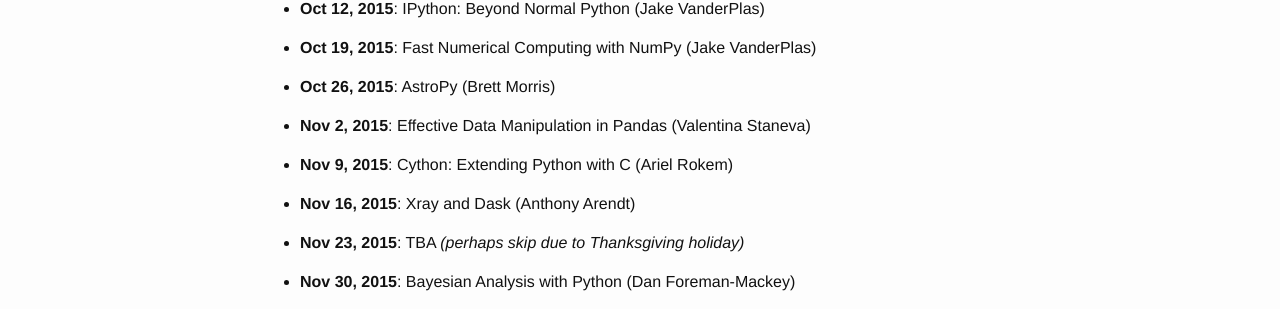
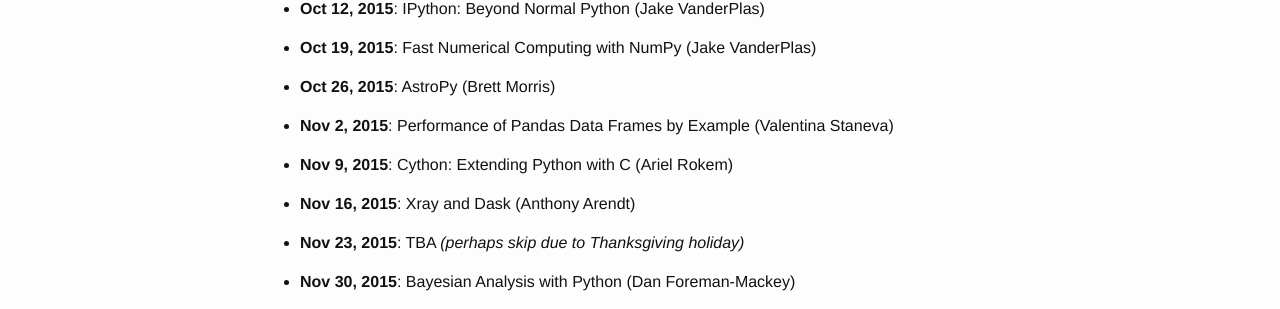
Before and after one commit to uwescience/python-seminar-2015, a Jekyll site: the page built from seminar.md, in a window 1280 px wide. Shown: the part 482-791 px from the top of the page. Built offline with Jekyll 4.4.1, drawn with Linux system fonts in a browser that asks for light colours.

Commit message:
update valentina title

```diff
--- a/seminar.md
+++ b/seminar.md
@@ -24,7 +24,7 @@
 
 - **Oct 26, 2015**: AstroPy (Brett Morris)
 
-- **Nov 2, 2015**: Effective Data Manipulation in Pandas (Valentina Staneva)
+- **Nov 2, 2015**: Performance of Pandas Data Frames by Example (Valentina Staneva)
 
 - **Nov 9, 2015**: Cython: Extending Python with C (Ariel Rokem)
 
```
